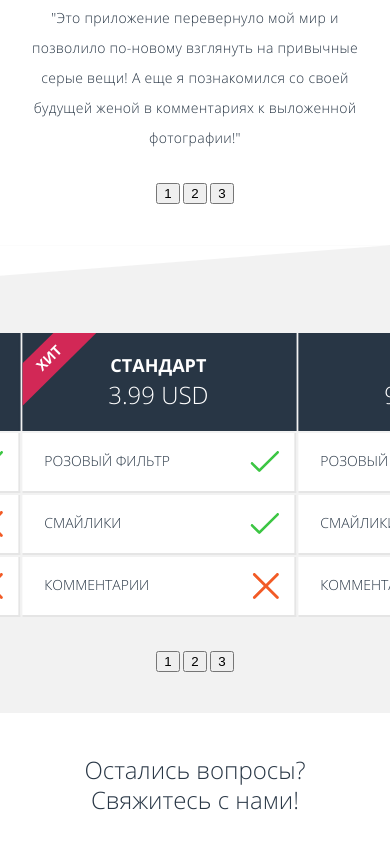
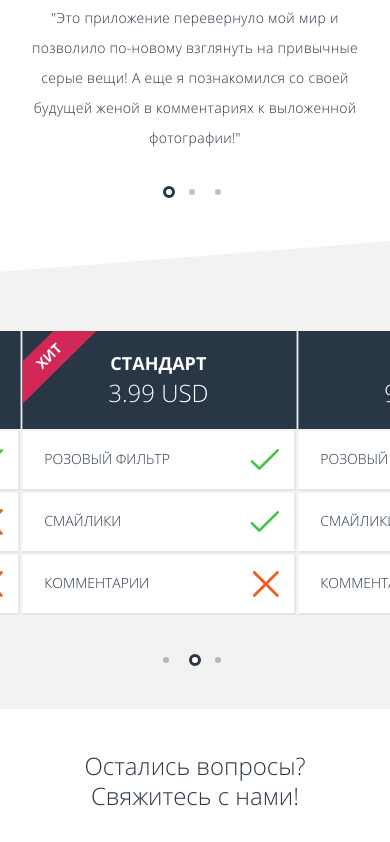
Before and after one commit to IvanParkhomenka/1147151-pink-18, a website: page source/index.html in a window 390 px wide. Shown: the part 2068-2910 px from the top of the page. Drawn offline with nearby package versions, Linux system fonts and the light colour scheme; files that its build step writes are made by us from their sources; files whose address does not match are found by name.

Commit message:
pp с учётом кнопок слайдера

```diff
--- a/source/index.html
+++ b/source/index.html
@@ -202,9 +202,18 @@
             </li>
           </ul>
           <div class="reviews__toggles slider__toggles">
-            <button class="slider__toggle" type="button">1</button>
-            <button class="slider__toggle" type="button">2</button>
-            <button class="slider__toggle" type="button">3</button>
+            <div class="slider__btn">
+              <input class="slider__radio" type="radio" id="btn-1" name="review" checked>
+              <label for="btn-1" class="slider__toggle">1</label>
+            </div>
+            <div class="slider__btn">
+              <input class="slider__radio" type="radio" id="btn-2" name="review">
+              <label for="btn-2" class="slider__toggle">2</label>
+            </div>
+            <div class="slider__btn">
+              <input class="slider__radio" type="radio" id="btn-3" name="review">
+              <label for="btn-3" class="slider__toggle">3</label>
+            </div>
           </div>
           <div class="reviews__arrows">
             <button type="button" class="reviews__arrow reviews__arrow--previous"></button>
@@ -255,9 +264,18 @@
             </tbody>
           </table>
           <div class="price__table-control slider__toggles">
-            <button class="slider__toggle" type="button">1</button>
-            <button class="slider__toggle" type="button">2</button>
-            <button class="slider__toggle" type="button">3</button>
+            <div class="slider__btn">
+              <input class="slider__radio" type="radio" id="btn-4" name="price">
+              <label for="btn-4" class="slider__toggle">1</label>
+            </div>
+            <div class="slider__btn">
+              <input class="slider__radio" type="radio" id="btn-5" name="price" checked>
+              <label for="btn-5" class="slider__toggle">2</label>
+            </div>
+            <div class="slider__btn">
+              <input class="slider__radio" type="radio" id="btn-6" name="price">
+              <label for="btn-6" class="slider__toggle">3</label>
+            </div>
           </div>
         </div>
       </section>
--- a/source/sass/blocks/price.scss
+++ b/source/sass/blocks/price.scss
@@ -5,6 +5,7 @@
 }
 
 .price__wrapper {
+  padding-bottom: 10px;
   display: flex;
   flex-direction: column;
   width: 100vw;
@@ -12,7 +13,7 @@
 }
 
 .price__table {
-  padding-top: 46px;
+  padding-top: 48px;
   margin-bottom: 30px;
   width: 830px;
   text-transform: uppercase;
@@ -113,12 +114,12 @@
 }
 
 .price__table-control {
-  align-self: center;
+  display: flex;
 }
 
 @media #{$tablet} {
   .price {
-    padding-bottom: 36px;
+    padding-bottom: 24px;
   }
 
   .price__wrapper {
@@ -136,7 +137,7 @@
 
     td,
     th {
-      padding: 12px 18px 5px 19px;
+      padding: 12px 18px 7px 19px;
     }
   }
 
@@ -201,7 +202,7 @@
 
 @media #{$desktop} {
   .price {
-    padding-bottom: 62px;
+    padding-bottom: 52px;
   }
 
   .price__wrapper {
--- a/source/sass/blocks/reviews.scss
+++ b/source/sass/blocks/reviews.scss
@@ -1,5 +1,5 @@
 .reviews {
-  padding: 40px 0;
+  padding: 40px 0 50px;
   background-color: #ffffff;
 }
 
@@ -12,7 +12,7 @@
 
 .reviews__list {
   @include list-reset();
-  margin-bottom: 28px;
+  margin-bottom: 26px;
   display: flex;
 }
 
@@ -51,6 +51,10 @@
   letter-spacing: 0.3px;
 }
 
+.reviews__toggles {
+  display: flex;
+}
+
 .reviews__arrows {
   display: none;
 }
@@ -58,7 +62,7 @@
 @media #{$tablet} {
   .reviews {
     padding-top: 48px;
-    padding-bottom: 18px;
+    padding-bottom: 28px;
   }
 
   .reviews__list {
--- /dev/null
+++ b/source/sass/blocks/slider.scss
@@ -0,0 +1,41 @@
+.slider__toggles {
+  margin-left: auto;
+  margin-right: auto;
+}
+
+.slider__radio {
+  display: none;
+}
+
+.slider__btn {
+  width: 12px;
+  height: 12px;
+  margin: 0 7px;
+}
+
+.slider__toggle {
+  display: inline-block;
+  vertical-align: middle;
+  font-size: 0;
+  width: 6px;
+  height: 6px;
+  background-color: #283645;
+  border-radius: 50%;
+  opacity: 0.3;
+
+  &:hover {
+    opacity: 0.6;
+  }
+
+  &:active {
+    opacity: 0.1;
+  }
+}
+
+.slider__radio:checked + .slider__toggle {
+  width: 12px;
+  height: 12px;
+  background-color: #ffffff;
+  border: 3px solid #283645;
+  opacity: 1;
+}
--- a/source/sass/style.scss
+++ b/source/sass/style.scss
@@ -8,6 +8,7 @@
 @import "blocks/advantages.scss";
 @import "blocks/research.scss";
 @import "blocks/reviews.scss";
+@import "blocks/slider.scss";
 @import "blocks/price.scss";
 @import "blocks/feedback.scss";
 @import "blocks/map.scss";
```
